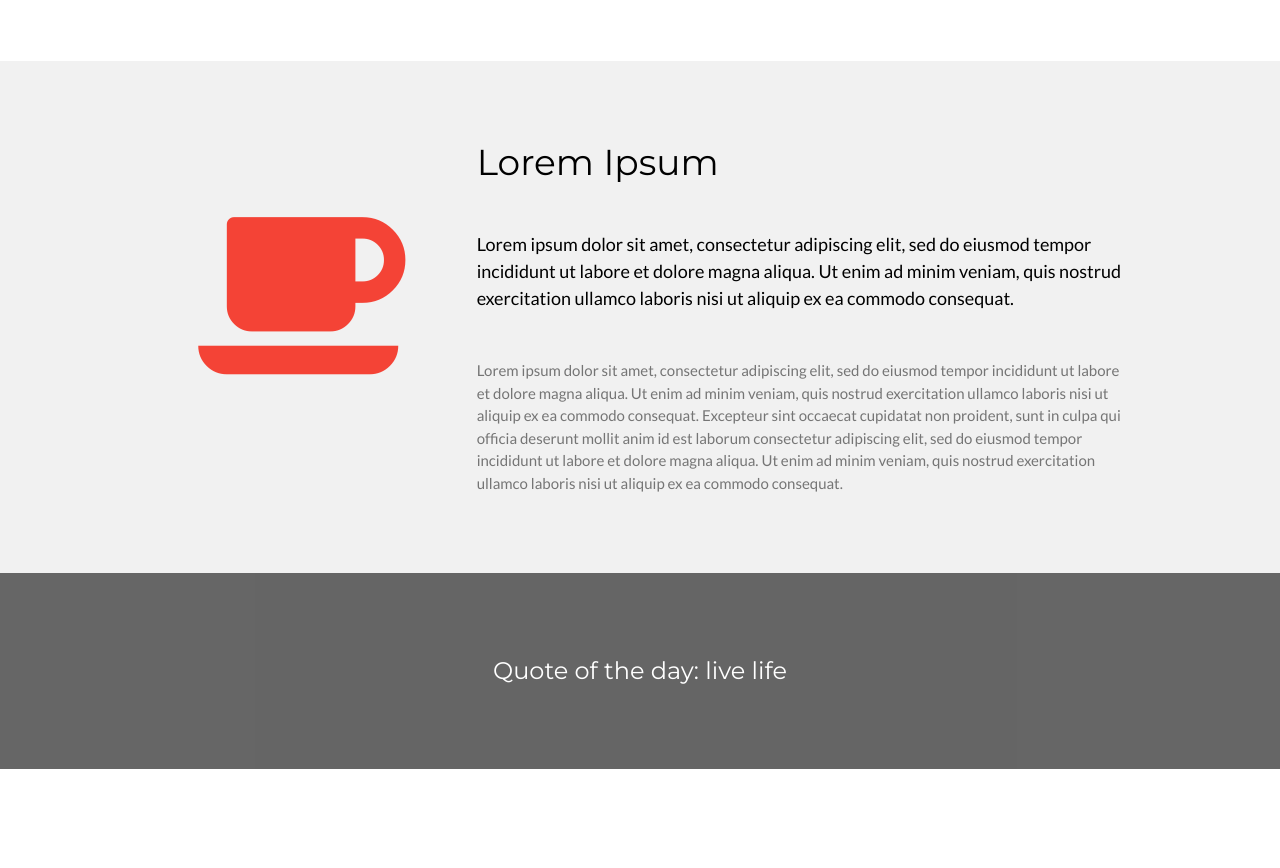
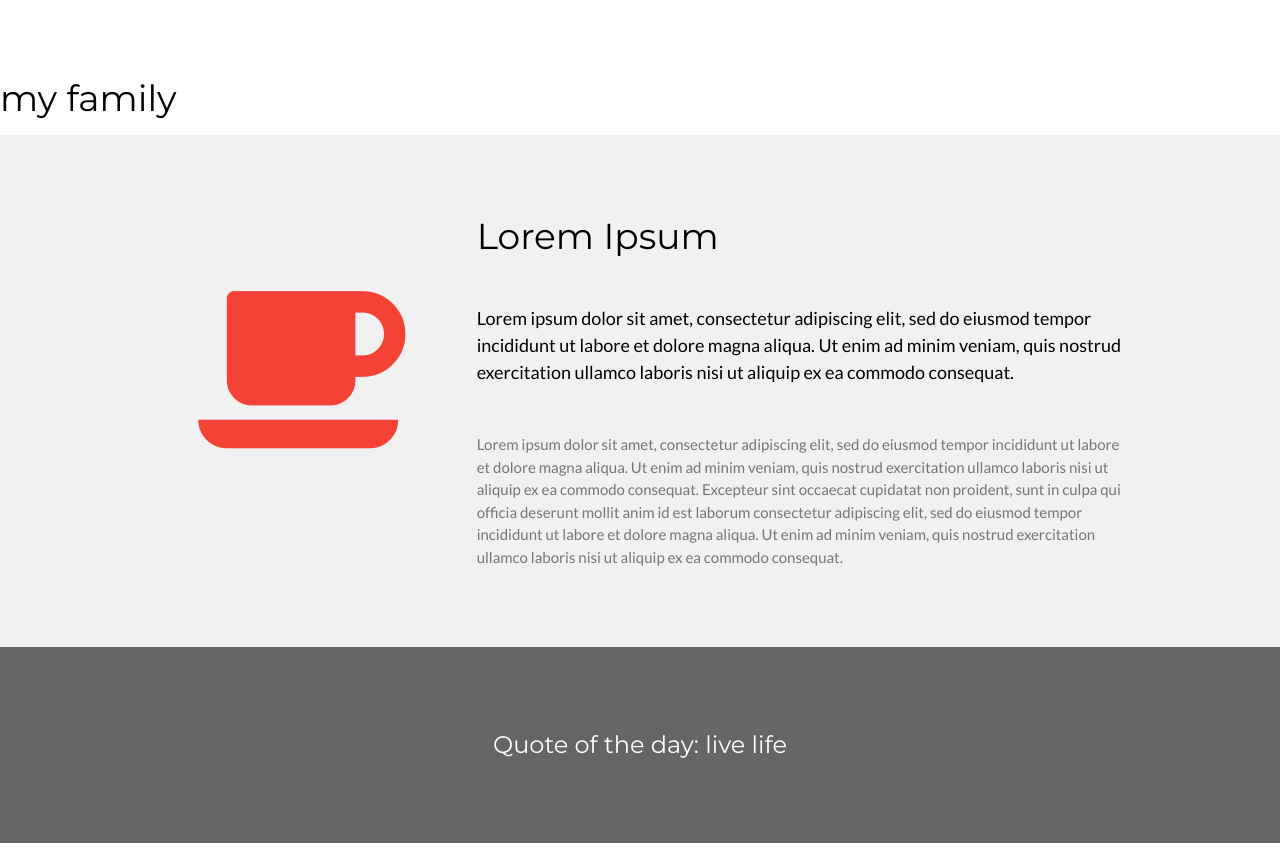
Before and after one commit to shiannethode3/FilamentTechClubTemplate, a plain HTML site: page index.html in a window 1280 px wide. Shown: the part 970-1838 px from the top of the page. Drawn offline with nearby package versions, Linux system fonts and the light colour scheme.

Commit message:
my first header tag

```diff
--- a/index.html
+++ b/index.html
@@ -60,7 +60,9 @@ body,h1,h2,h3,h4,h5,h6 {font-family: "Lato", sans-serif}
     </div>
   </div>
 </div>
-
+<div>
+    <h1>my family</h1>
+</div>
 <!-- Second Grid -->
 <div class="w3-row-padding w3-light-grey w3-padding-64 w3-container">
   <div class="w3-content">
```
Lines whose indentation alone changed are shown as unchanged.
